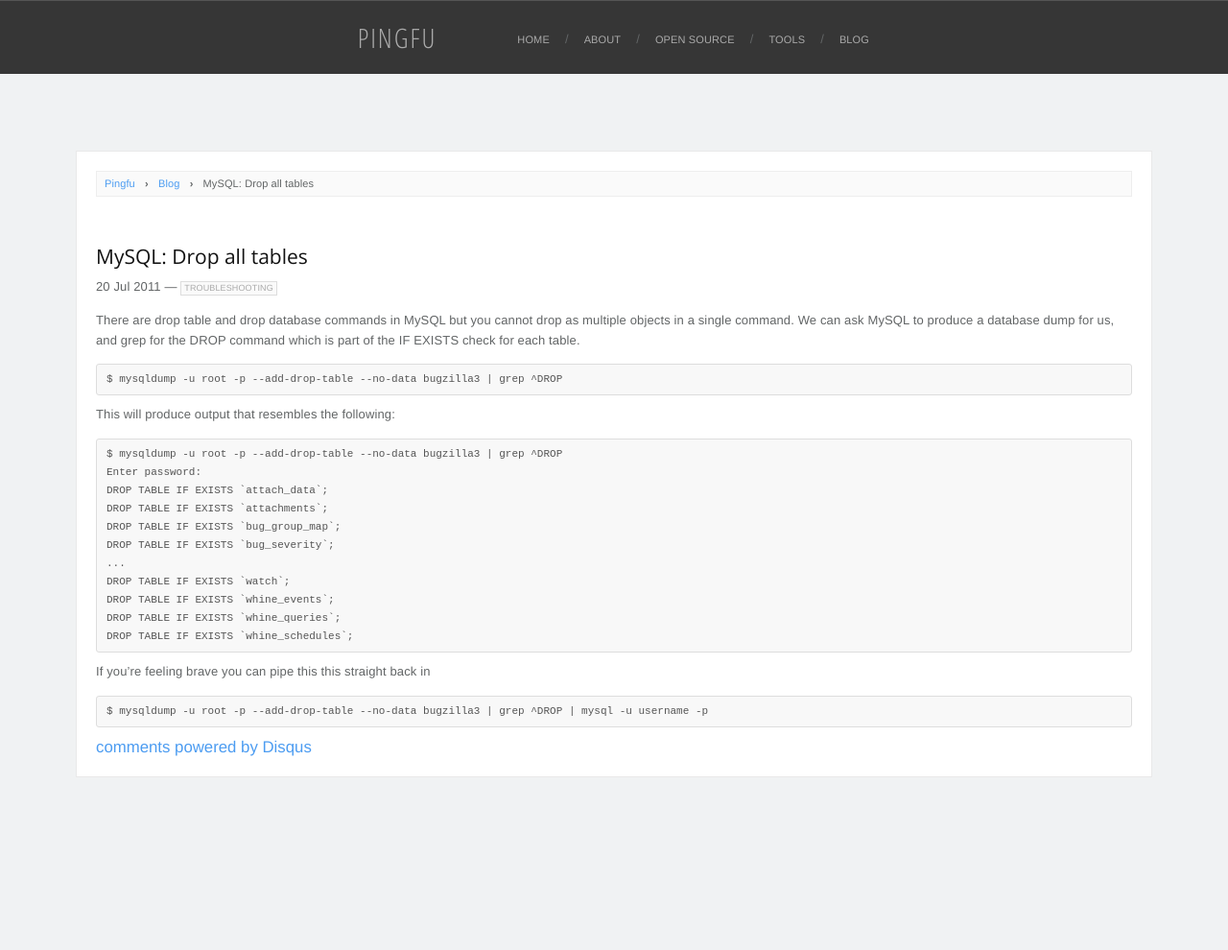
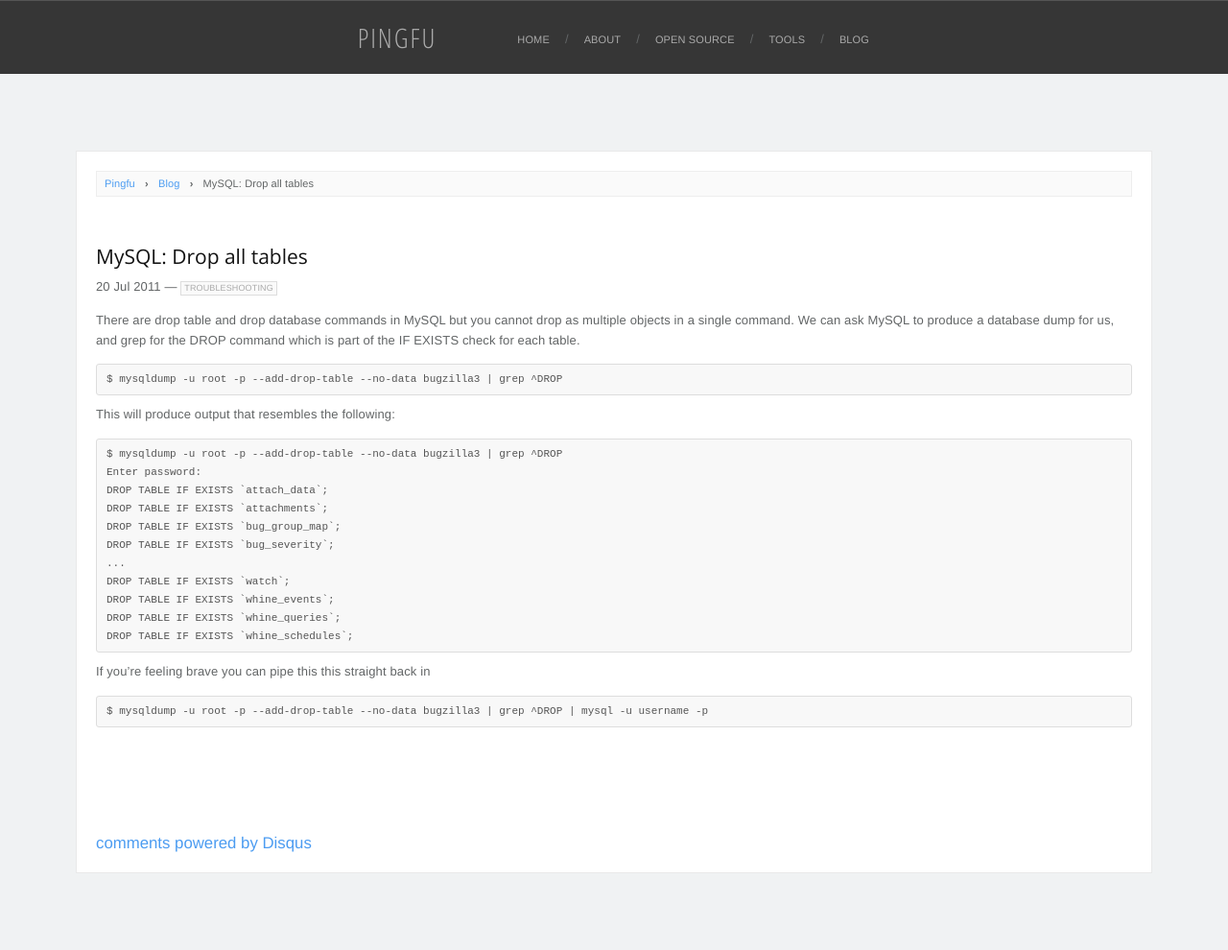
Before and after one commit to pingfu/pingfu.github.io, a Jekyll site: the page built from _posts/2011-07-20-mysql-drop-all-tables.markdown, in a window 1280 px wide. Shown: the whole page at 96% size. Built offline with Jekyll 4.4.1, drawn with Linux system fonts in a browser that asks for light colours; nearby versions of some CDN libraries; Markdown is read by kramdown in place of the engine named in the settings; comment, search, counter and statistics services are not loaded; before the commit the page ends 900 px from its top, so only the background shows below that.

Commit message:
adjusting disqus configuration

```diff
--- a/_layouts/post.html
+++ b/_layouts/post.html
@@ -10,7 +10,7 @@ layout: default
 	<h2>{{ page.title }}</h2>
 	<p class="meta">{{ page.date | date_to_string }} — {% for category in page.categories %} <span class="category">{{ category }}</span> {% endfor %}</p>
 
-	<div class="post">
+	<div class="post disqus">
 		{{ content }}
 	</div>
 
--- a/css/main.css
+++ b/css/main.css
@@ -21,9 +21,9 @@ body {
   margin: 0;
 }
 
-#layout {
+.disqus {
   /* spacing for disqus */
-  margin-top: 110px;
+  margin-bottom: 110px;
 }
 
 #logo {
```
Also changed, not shown: blog.html (+0 -14 lines).
